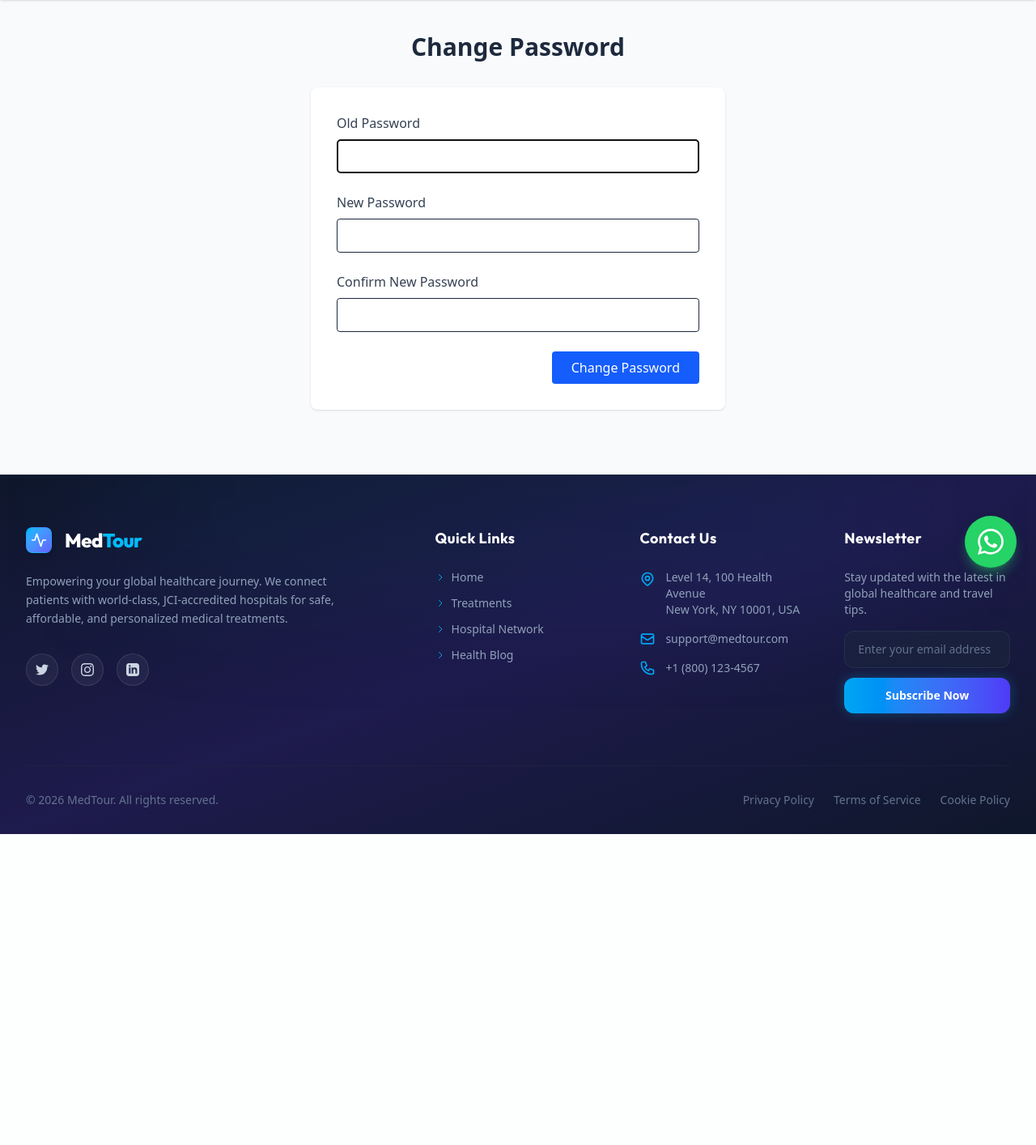
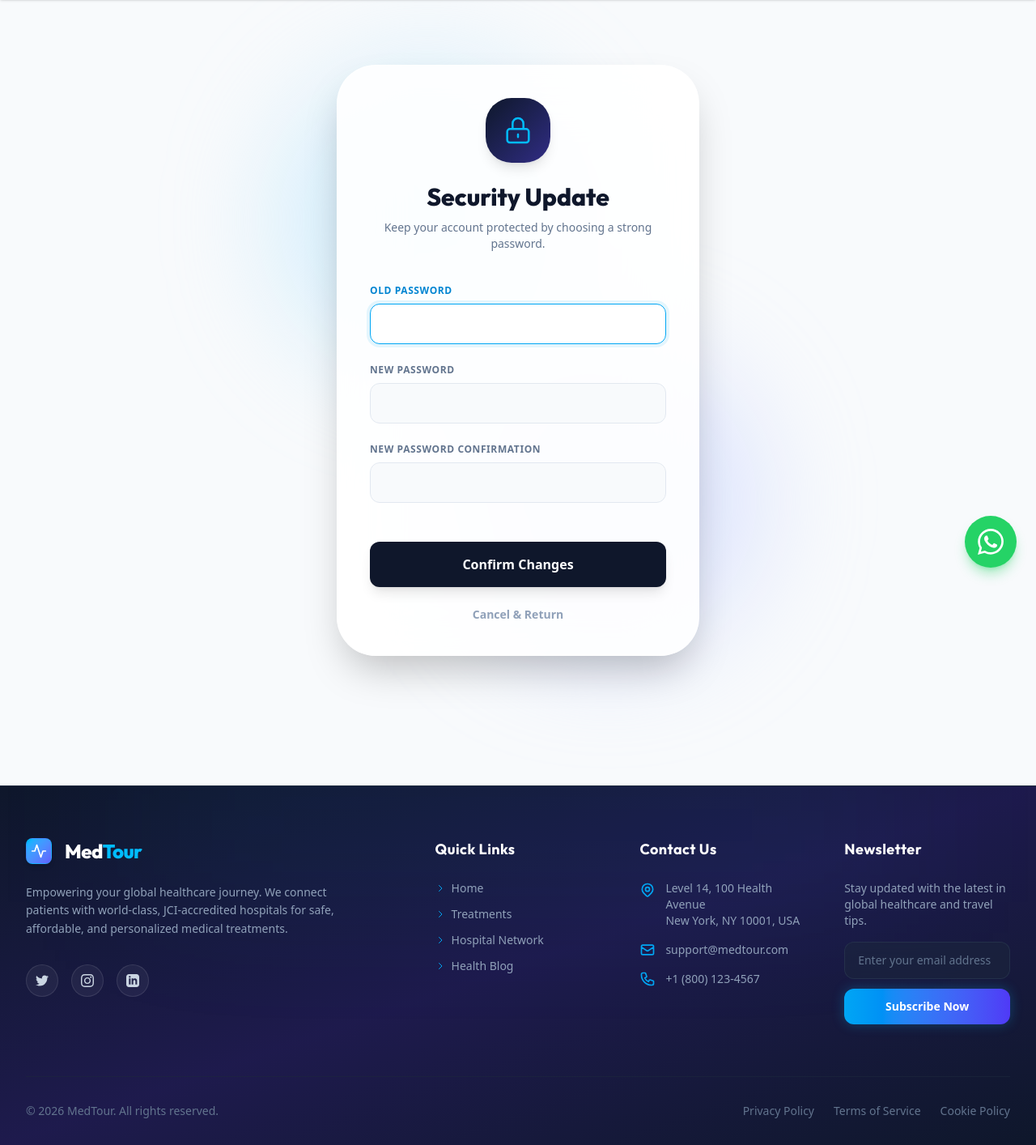
Before and after one commit to sabarishkumaran/medical_tourism_platform, a Django app: page /accounts/password_change/ in a window 1280 px wide. Shown: the part 75-1489 px from the top of the page at 81% size. Before the commit the page ends 1105 px from the top, so only its background shows below. Run offline with Django 5.2, Linux system fonts and the light colour scheme; the visitor is signed in with stand-in values (Sample User, id 1); data that the repository does not hold is empty; style sheets or scripts are compiled from the project's sources; some libraries are stand-ins or nearby versions.

Commit message:
feat: add password management and user profile templates with responsive UI styling

```diff
--- a/templates/password_change.html
+++ b/templates/password_change.html
@@ -2,37 +2,52 @@
 {% load widget_tweaks %}
 
 {% block content %}
-<div class="max-w-lg mx-auto mt-10">
+<div class="container mx-auto px-4 md:px-8 py-20">
+    <div class="relative min-h-[60vh] flex items-center justify-center animate-fade-up">
 
-  <h1 class="text-3xl font-bold mb-8 text-center">Change Password</h1>
+        <!-- Decorative Background Glows -->
+        <div class="absolute top-0 left-1/4 w-96 h-96 bg-sky-200/50 rounded-full blur-3xl -z-10"></div>
+        <div class="absolute bottom-0 right-1/4 w-96 h-96 bg-indigo-200/50 rounded-full blur-3xl -z-10"></div>
 
-  <form method="POST" class="space-y-6 bg-white p-8 rounded-lg shadow">
-    {% csrf_token %}
+        <div class="max-w-md w-full bg-white/90 backdrop-blur-2xl shadow-2xl rounded-[3rem] overflow-hidden border border-white/60 p-10">
 
-    <!-- Old password -->
-    <div>
-      <label class="block text-gray-700 font-medium mb-1">Old Password</label>
-      {{ form.old_password|add_class:"w-full mt-1 p-2 border rounded" }}
+            <div class="text-center mb-10">
+                <div class="w-20 h-20 bg-gradient-to-br from-slate-900 to-indigo-900 rounded-[2rem] flex items-center justify-center mx-auto mb-6 shadow-lg">
+                    <svg class="w-10 h-10 text-sky-400" fill="none" stroke="currentColor" viewBox="0 0 24 24">
+                        <path stroke-linecap="round" stroke-linejoin="round" stroke-width="1.5" d="M12 15v2m-6 4h12a2 2 0 002-2v-6a2 2 0 00-2-2H6a2 2 0 00-2 2v6a2 2 0 002 2zm10-10V7a4 4 0 00-8 0v4h8z"></path>
+                    </svg>
+                </div>
+                <h1 class="text-3xl font-extrabold text-slate-900 leading-tight" style="font-family: 'Outfit', sans-serif;">Security Update</h1>
+                <p class="text-slate-500 mt-2 text-sm font-medium">Keep your account protected by choosing a strong password.</p>
+            </div>
+
+            <form method="POST" class="space-y-6">
+                {% csrf_token %}
+
+                {% for field in form %}
+                <div class="group">
+                    <label class="block text-xs font-bold text-slate-500 uppercase tracking-wider mb-2 group-focus-within:text-sky-600 transition-colors">
+                        {{ field.label }}
+                    </label>
+                    <div class="relative">
+                        {% render_field field class="w-full bg-slate-50 border border-slate-200 rounded-xl px-4 py-3 text-slate-800 transition-all focus:bg-white focus:border-sky-500 focus:ring-4 focus:ring-sky-500/10 outline-none" %}
+                        {% if field.errors %}
+                        <p class="text-[10px] font-bold text-rose-500 mt-1 uppercase leading-tight">{{ field.errors.0 }}</p>
+                        {% endif %}
+                    </div>
+                </div>
+                {% endfor %}
+
+                <div class="pt-6">
+                    <button type="submit" class="w-full bg-slate-900 hover:bg-sky-600 text-white font-bold py-4 px-8 rounded-xl shadow-lg hover:shadow-xl transition-all duration-300 transform hover:-translate-y-1 cursor-pointer">
+                        Confirm Changes
+                    </button>
+                    <a href="{% url 'profile' %}" class="block text-center mt-6 text-sm font-bold text-slate-400 hover:text-slate-600 transition-colors">
+                        Cancel & Return
+                    </a>
+                </div>
+            </form>
+        </div>
     </div>
-
-    <!-- New password -->
-    <div>
-      <label class="block text-gray-700 font-medium mb-1">New Password</label>
-      {{ form.new_password1|add_class:"w-full mt-1 p-2 border rounded" }}
-    </div>
-
-    <!-- Confirm new password -->
-    <div>
-      <label class="block text-gray-700 font-medium mb-1">Confirm New Password</label>
-      {{ form.new_password2|add_class:"w-full mt-1 p-2 border rounded" }}
-    </div>
-
-    <!-- Submit button -->
-    <div class="flex justify-end">
-      <button type="submit" class="bg-blue-600 text-white px-6 py-2 rounded hover:bg-blue-700 cursor-pointer">
-        Change Password
-      </button>
-    </div>
-  </form>
 </div>
 {% endblock %}
```
Also changed, not shown: templates/password_change_done.html (+17 -3 lines), templates/profile.html (+21 -0 lines).
